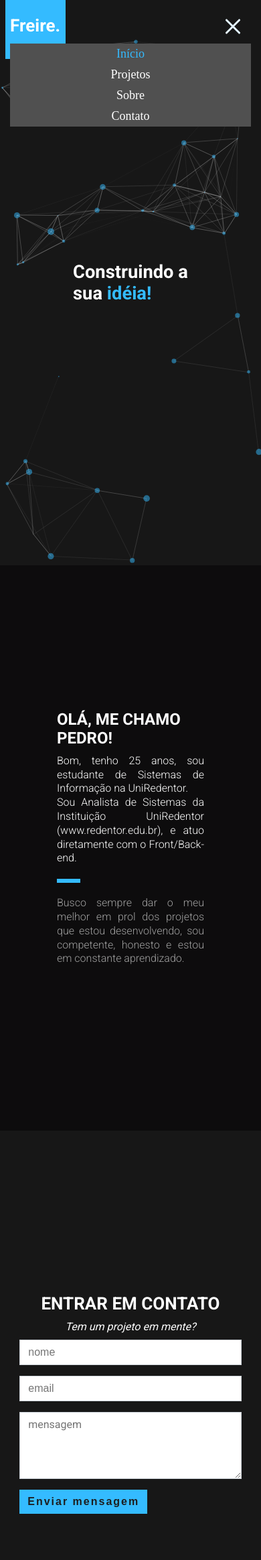
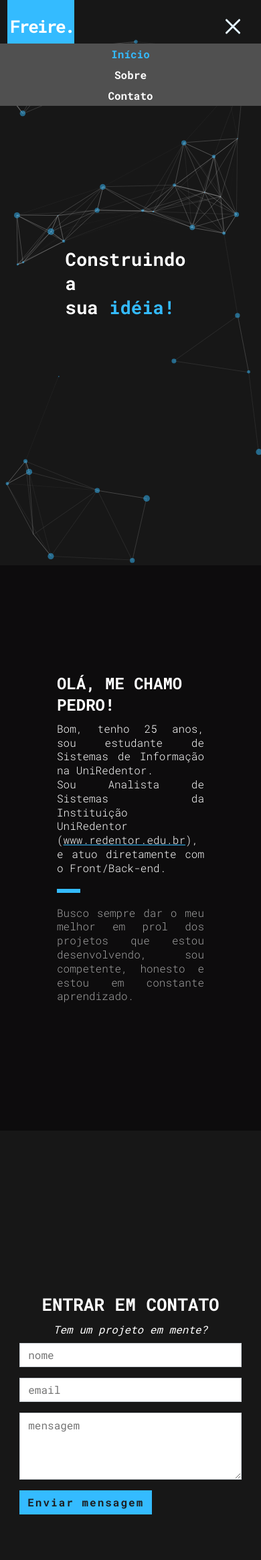
Before and after one commit to pofreire/personal-page, a PHP site: page / in a window 390 px wide, after a click that opens the changed part. Shown: the top 2329 px of the page at 67% size. Run offline with PHP 8.4, Linux system fonts and the light colour scheme.

Commit message:
diversas mudanças em menu e nav-link active na section visulizada

```diff
--- a/assets/index.js
+++ b/assets/index.js
@@ -1,3 +1,5 @@
+var offheight = 100;
+
 $('.nav-button').on('click', function () {
     $('.animated-icon').toggleClass('open');
     $('.navigation-collapse').toggleClass('open');
@@ -17,7 +19,26 @@ $(window).scroll(function () {
     } else {
         $('.backtotop').fadeOut(500);
     }
+
+    calculateNavActive();
 });
+
+
+var calculateNavActive = function(e){
+  var scroll = $(window).scrollTop();
+
+  $('.nav-link.active').removeClass('active');
+
+  var lastId;
+  $('[data-section-name]').each(function(_, chapter) {
+      var id = chapter.id;
+
+      if($(chapter).offset().top-offheight < scroll) {
+         lastId = id;
+      }
+  });
+     $('.nav-link[href=\'#' + lastId + '\']').addClass('active');
+}
 
 $(document).on('click', 'a[href^="#"]',function(){
     var objeto = $($(this).attr('href'));
@@ -44,4 +65,5 @@ $(document).ready(function () {
         }, 600);
         return false;
     });
+    calculateNavActive();
 });
--- a/index.html
+++ b/index.html
@@ -15,7 +15,7 @@
 
     <link rel="icon" type="image/png" href="assets/favicon-32x32.png" sizes="32x32" />
     <link rel="icon" type="image/png" href="assets/favicon-16x16.png" sizes="16x16" />
-    <link href="https://fonts.googleapis.com/css?family=Roboto:300,400,500,700" rel="stylesheet">
+    <link href="https://fonts.googleapis.com/css?family=Roboto+Mono:300,400,500,700" rel="stylesheet">
     <link rel="stylesheet" media="all" href="style.css"/>
 </head>
 
@@ -31,8 +31,8 @@
 
           <div class="navigation-collapse" id="navbarSupportedContent">
             <ul class="navigation-nav">
-                <li><a class="nav-link" style="color: #34bbff;" href="#home">Início</a></li>
-                <li><a class="nav-link" href="#home">Projetos</a></li>
+                <li><a class="nav-link active" href="#home">Início</a></li>
+                <!-- <li><a class="nav-link" href="#home">Projetos</a></li> -->
                 <li><a class="nav-link" href="#about">Sobre</a></li>
                 <li><a class="nav-link" href="#contact">Contato</a></li>
             </ul>
@@ -59,7 +59,7 @@
                 <h2 class="title-profile">Ol&aacute;, Me chamo Pedro!</h2>
                 <p class="text-profile">Bom, tenho 25 anos, sou estudante de Sistemas de Informação
                     na UniRedentor.<br/>
-                    Sou Analista de Sistemas da Instituição UniRedentor (<a style="text-decoration: none; color: inherit;" rel="nofollow" target="_blank" href="http://www.redentor.edu.br">www.redentor.edu.br</a>),
+                    Sou Analista de Sistemas da Instituição UniRedentor (<a style="text-decoration: underline; text-decoration-color: #34bbff; color: inherit;" rel="nofollow" target="_blank" href="http://www.redentor.edu.br">www.redentor.edu.br</a>),
                     e atuo diretamente com o Front/Back-end.
                 </p>
 
--- a/style.css
+++ b/style.css
@@ -5,6 +5,7 @@
     margin: 0;
     padding: 0;
     outline: 0;
+    font-family: 'Roboto Mono', monospace;
 }
 a {
     text-decoration: none;
@@ -47,7 +48,6 @@ html, body{
     height: 100%;
     margin: 0;
     background: #171717;
-    font-family: 'Roboto', sans-serif;
     color: #fff;
 }
 
@@ -115,54 +115,61 @@ section{
     z-index: 999999;
     transition: all linear .3s;
     padding-top: 10px;
-    background: transparent !important;
+    background: transparent;
 }
 
+.navigation-collapse{
+    display: flex;
+    flex-grow: 1;
+    flex-basis: auto;
+    align-items: center;
+    height: 60px;
+}
 @media(max-width: 992px){
     .navigation .container{
         height: 55px;
     }
-
-    .navigation-collapse.open{
+    .navigation-collapse{
+        display: block;
+        visibility: hidden;
+        opacity: 0;
+        transition: opacity .3s ease;
         top: 65px;
         left: 0;
         right: 0;
         margin: auto;
         text-align: center;
-        display: block !important;
         z-index: 10;
         position: absolute;
-        max-width: 540px;
+        max-width: 720px;
     }
-    .navigation-collapse.open>ul{
+
+    .navigation-collapse.open{
+        opacity: 1;
+        visibility: visible;
+    }
+    .navigation-collapse>ul{
         background: #505050;
-        flex-direction: column !important;
+        flex-direction: column;
         display: flex;
-        flex-direction: column;
         padding-left: 0;
         margin-bottom: 0;
         list-style: none;
+        transition: .3s;
     }
-    .navigation-collapse.open li{
+    .navigation-collapse>ul>li{
         margin: 5px 0;
     }
 }
 
-@media(max-width: 768px){
-    .navigation-collapse.open{
-        max-width: 360px !important;
-        background: red!important;
-    }
-}
-
 .nav-bg{
-    background: #363636 !important;
+    background: #363636;
     padding: 8px 0;
 }
 
 .nav-bg .logo {
     color: #fff;
-    font-size: 28px;
+    font-size: 26px;
     transition: all linear .3s;
 }
 .nav-bg .logo .ponto{
@@ -174,11 +181,6 @@ section{
     height: 92px !important;
     background: none;
 }
-
-
-
-
-
 
 .nav-button {
     padding: .25rem .75rem;
@@ -205,33 +207,22 @@ section{
     margin-left: auto;
 }
 
-.navigation-collapse{
-    display: flex !important;
-    flex-grow: 1;
-    flex-basis: auto;
-    align-items: center;
-    height: 60px;
-}
-
 .nav-link{
     color: #fff;
-    font-family: rr;
-    font-size: 18px;
-    -webkit-transition: all linear .3s;
-    -o-transition: all linear .3s;
+    font-size: 16px;
     transition: all linear .3s;
     position: relative;
     margin: 9px;
+    font-weight: 700;
 }
 
-.nav-link:hover {
+.nav-link:hover,
+.nav-link.active {
     color: #34bbff;
 }
 
 .nav-link a{
     font-size: 20px;
-    -webkit-transition: all linear .3s;
-    -o-transition: all linear .3s;
     transition: all linear .3s;
     position: relative;
     margin: 9px;
@@ -255,11 +246,6 @@ section{
     cursor: pointer;
 }
 
-@media(max-width: 992px){
-    .navigation-collapse{
-        display: none !important;
-    }
-}
 
 
 
@@ -273,13 +259,7 @@ width: 30px;
     height: 20px;
     position: relative;
     margin: 0px;
--webkit-transform: rotate(0deg);
--moz-transform: rotate(0deg);
--o-transform: rotate(0deg);
     transform: rotate(0deg);
--webkit-transition: .5s ease-in-out;
--moz-transition: .5s ease-in-out;
--o-transition: .5s ease-in-out;
     transition: .5s ease-in-out;
     cursor: pointer;
 }
@@ -292,13 +272,7 @@ width: 100%;
     border-radius: 9px;
     opacity: 1;
     left: 0;
--webkit-transform: rotate(0deg);
--moz-transform: rotate(0deg);
--o-transform: rotate(0deg);
     transform: rotate(0deg);
--webkit-transition: .25s ease-in-out;
--moz-transition: .25s ease-in-out;
--o-transition: .25s ease-in-out;
     transition: .25s ease-in-out;
 }
 .animated-icon span {
@@ -319,15 +293,9 @@ transition: .25s ease-in-out;
     left: 50%;
 }
 .animated-icon.open span:nth-child(2) {
-    -webkit-transform: rotate(45deg);
-    -moz-transform: rotate(45deg);
-    -o-transform: rotate(45deg);
     transform: rotate(45deg);
 }
 .animated-icon.open span:nth-child(3) {
-    -webkit-transform: rotate(-45deg);
-    -moz-transform: rotate(-45deg);
-    -o-transform: rotate(-45deg);
     transform: rotate(-45deg);
 }
 .animated-icon.open span:nth-child(4) {
@@ -339,29 +307,27 @@ transition: .25s ease-in-out;
 
 
 
-
 /* logo */
 .logo{
-    color: #ffffff;
+    color: #fff;
     font-size: 26px;
-    -webkit-transition: all linear .3s;
-    -o-transition: all linear .3s;
     transition: all linear .3s;
     position: relative;
     z-index: 1;
+    letter-spacing: -2px;
 }
-
+.logo>b{
+    vertical-align: middle;
+}
 .logo::after {
     position: absolute;
     content: '';
-    top: -35px;
+    top: -30px;
     background: #34bbff;
-    width: 90px;
+    width: 100px;
     height: 100px;
-    left: -7px;
+    left: -4px;
     z-index: -1;
-    -webkit-transition: all linear .3s;
-    -o-transition: all linear .3s;
     transition: all linear .3s;
 }
 
@@ -372,7 +338,7 @@ transition: .25s ease-in-out;
     top: 50%;
     left: 50%;
     transform: translate(-50%, -50%);
-    font-size: 6vw;
+    font-size: 5.5vw;
     color: #fff;
     user-select: none;
 }
@@ -580,7 +546,7 @@ transition: .25s ease-in-out;
 .form-control{
     display: block;
     width: 100%;
-    height: calc(1.5em + .75rem + 2px);
+    height: calc(1.5em + .75rem);
     padding: .375rem .75rem;
     font-size: 1rem;
     font-weight: 400;
@@ -621,7 +587,6 @@ transition: .25s ease-in-out;
 
 #mensage{
     height: 100px;
-    font-family: roboto;
 }
 
 .alert-container{
```
Lines whose indentation alone changed are shown as unchanged.
